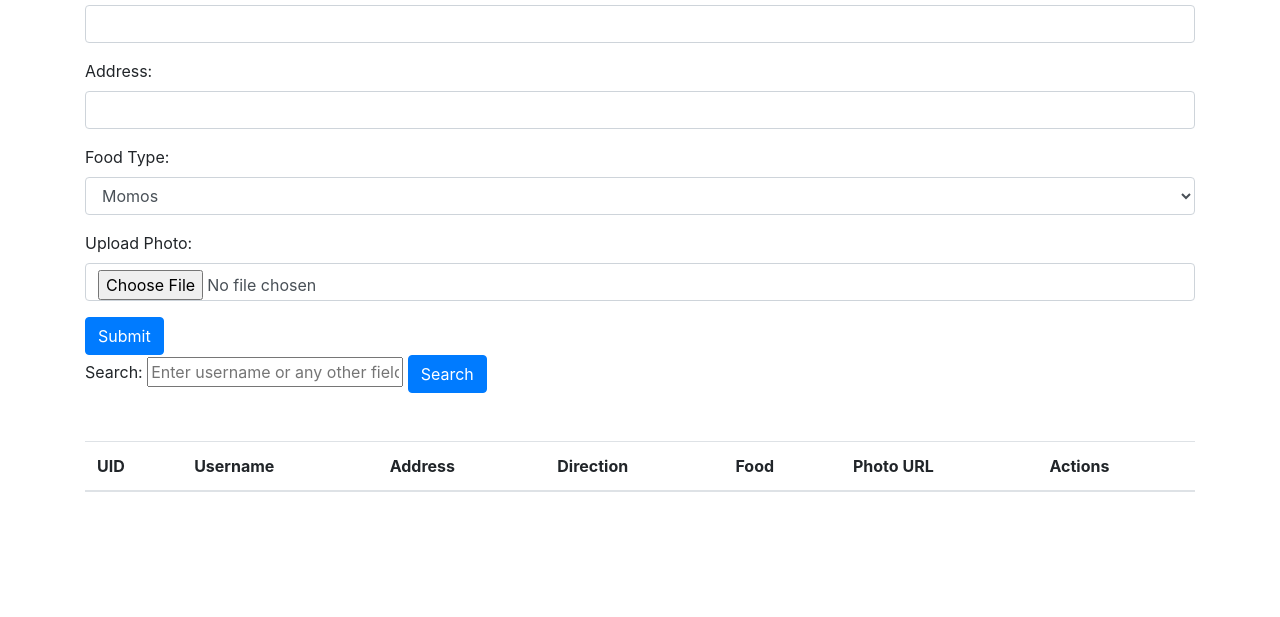
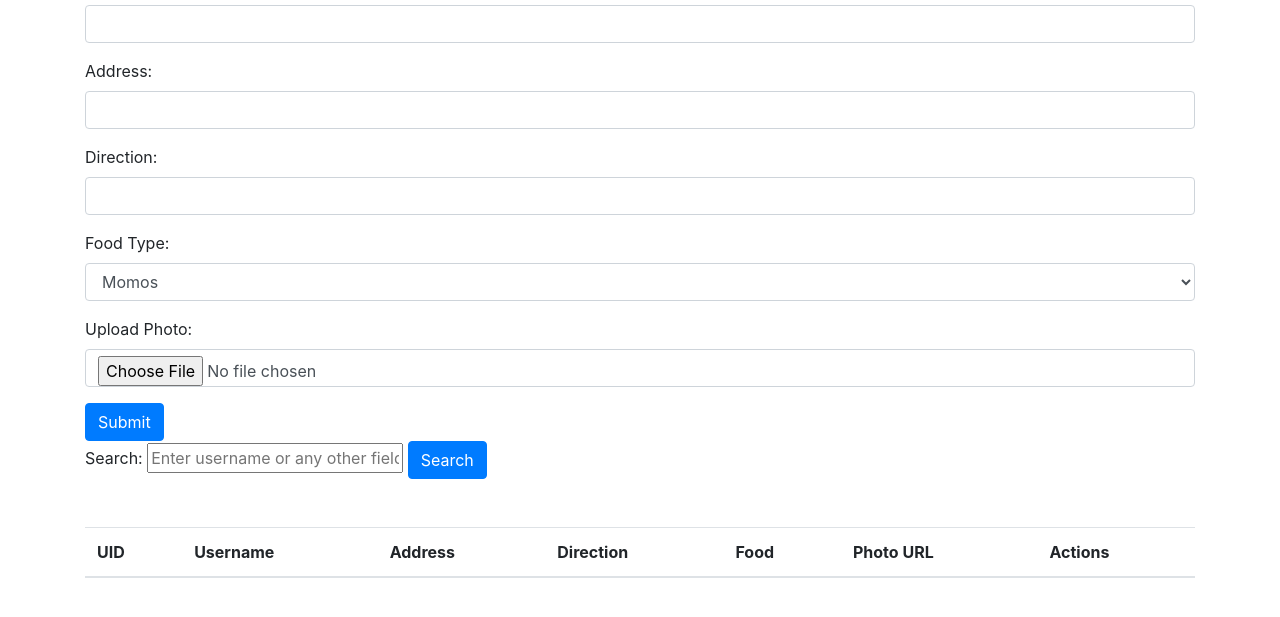
Before and after one commit to WillNeverKnow/CURDfood, a plain HTML site: page index.html in a window 1280 px wide. Shown: the part 131-748 px from the top of the page. Drawn offline with nearby package versions, Linux system fonts and the light colour scheme; no server answers.

Commit message:
Update index.html

```diff
--- a/index.html
+++ b/index.html
@@ -24,6 +24,10 @@
             <div class="form-group">
                 <label for="address">Address:</label>
                 <input type="text" class="form-control" id="address" required>
+            </div>
+             <div class="form-group">
+                <label for="direction">Direction:</label>
+                <input type="text" class="form-control" id="direction" required>
             </div>
             <div class="form-group">
                 <label for="food">Food Type:</label>
```
